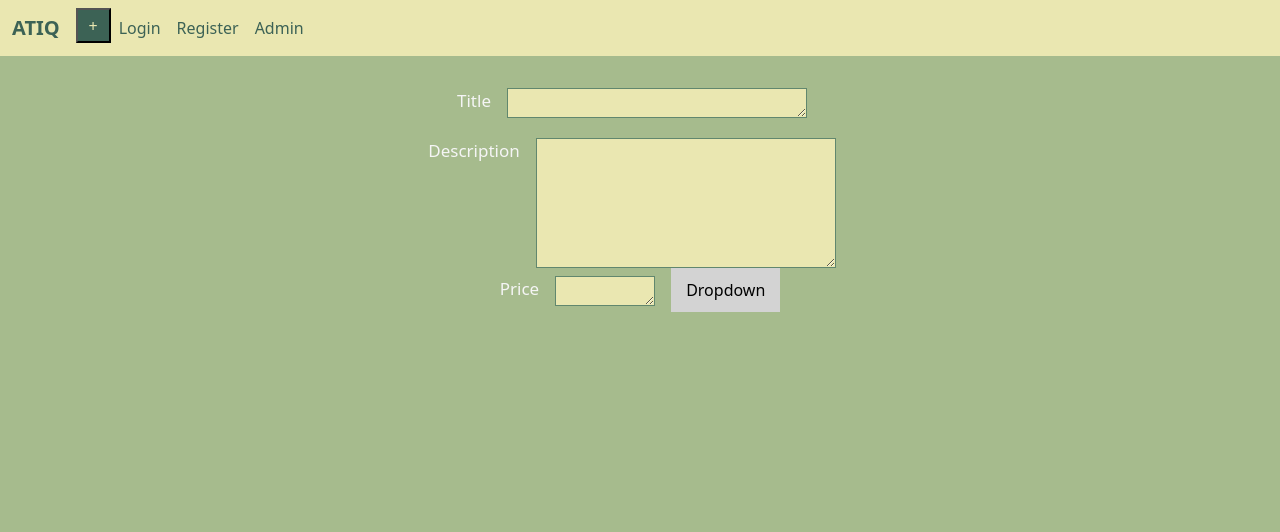
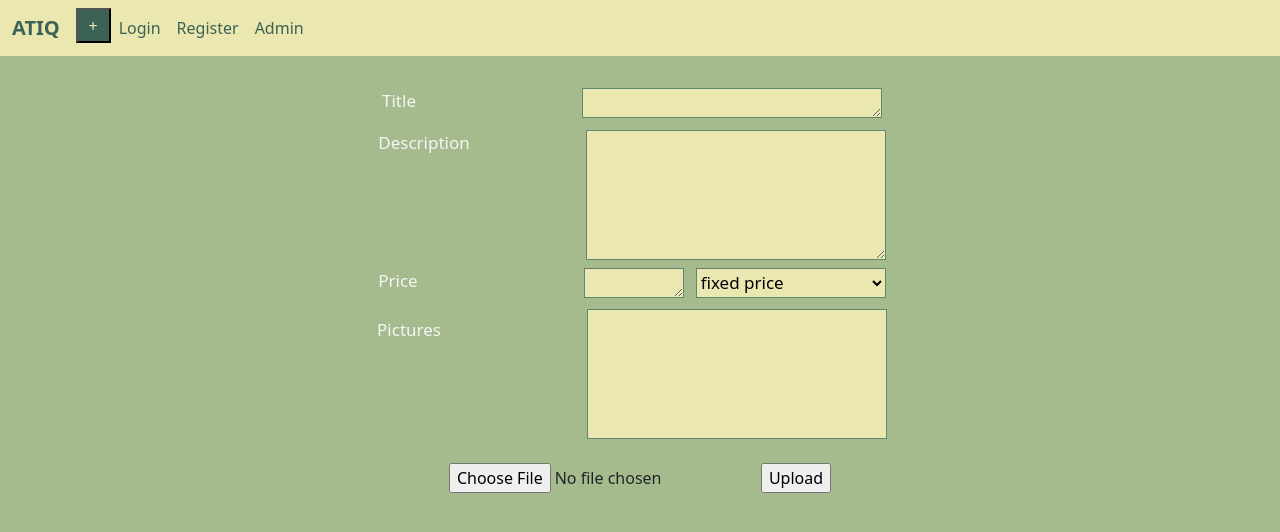
Before and after one commit to najminauca/Atiq, an Angular app in the folder client/: page /form in a window 1280 px wide. Shown: the top 532 px of the page. Built offline with nearby package versions, Linux system fonts and the light colour scheme.

Commit message:
added new forms to add product, can select pictures

```diff
--- a/client/src/app/components/form/form.component.html
+++ b/client/src/app/components/form/form.component.html
@@ -4,25 +4,35 @@
     <form (ngSubmit)="onSubmit()">
       <div class="title-input-container">
         <p class="title-input-label">Title</p>
+        <span></span>
         <textarea class="title-input-textarea" id="title_input"></textarea>
       </div>
       <div class="desciption-input-container">
         <p class="desciption-input-label">Description</p>
+        <span class="span-description"></span>
         <textarea class="desciption-input-textarea" id="description_input"></textarea>
       </div>
       <div class="price-input-container">
         <p class="price-input-label">Price</p>
+        <span></span>
         <textarea class="price-input-textarea" id="price_input"></textarea>
-        <!-- dropdown menu not yet working -->
-        <div class="price-input-dropdown">
-          <button class="price-input-dropdown-toggle">Dropdown</button>
-          <ul class="price-input-dropdown-menu">
-            <li><a href="#">Option 1</a></li>
-            <li><a href="#">Option 1</a></li>
-            <li><a href="#">Option 1</a></li>
-          </ul>
+        <select class="price-input-dropdown-select">
+          <option value="fixed price">fixed price</option>
+          <option value="negotiable">negotiable</option>
+        </select>
+      </div>
+      <div class="price-input-container">
+        <p class="picture-input-label">Pictures</p>
+        <span class="span-pictures"></span>
+        <div class="picture-input-area" id="picture-container">
+          <img *ngIf="selectedPicture" [src]="selectedPicture">
         </div>
       </div>
+      <br>
+      <form action="#">
+        <input type="file" accept="image/*">
+        <input type="submit" value="Upload">
+      </form>
     </form>
   </div>
 </div>
--- a/client/src/app/components/form/form.component.scss
+++ b/client/src/app/components/form/form.component.scss
@@ -1,4 +1,18 @@
 div {text-align: center}
+span {
+  width: 150px;
+  background: #A6BB8D;
+}
+
+.span-description {
+  width: 100px;
+  background: #A6BB8D;
+}
+
+.span-pictures {
+  width: 130px;
+  background: #A6BB8D;
+}
 
 .form-page {
   position: fixed;
@@ -37,7 +51,6 @@ div {text-align: center}
 }
 
 .desciption-input-label {
-  margin-top: 8px;
   margin-right: 16px;
   font-size: 17px;
   color: whitesmoke;
@@ -47,7 +60,6 @@ div {text-align: center}
   border: solid #61876E 1px;
   height: 130px;
   width: 300px;
-  margin-top: 8px;
   margin-right: 16px;
   font-size: 17px;
   background: #EAE7B1;
@@ -70,40 +82,37 @@ div {text-align: center}
   height: 30px;
   width: 100px;
   margin-top: 8px;
+  margin-right: 12px;
+  font-size: 17px;
+  background: #EAE7B1;
+}
+
+.price-input-dropdown-select {
+  border: solid #61876E 1px;
+  height: 30px;
+  width: 190px;
+  margin-top: 8px;
   margin-right: 16px;
   font-size: 17px;
   background: #EAE7B1;
 }
 
-.price-input-dropdown {
-  position: relative;
-  display: inline-block;
+.picture-input-container {
+  display: flex;
+  justify-content: center;
 }
 
-.price-input-dropdown-toggle {
-  background-color: lightgray;
-  padding: 10px 15px;
-  border: none;
-  cursor: pointer;
+.picture-input-label {
+  margin-top: 8px;
+  margin-right: 16px;
+  font-size: 17px;
+  color: whitesmoke;
 }
 
-.price-input-dropdown-menu {
-  position: absolute;
-  top: 100%;
-  left: 0;
-  z-index: 1;
-  display: none;
-  list-style: none;
-  background-color: lightgray;
-  padding: 10px 0;
-  margin: 0;
-  border: 1px solid gray;
+.picture-input-area {
+  border: solid #61876E 1px;
+  height: 130px;
+  width: 300px;
+  margin-right: 16px;
+  background: #EAE7B1;
 }
-
-.price-input-dropdown-menu li {
-  padding: 10px 15px;
-}
-
-.price-input-dropdown-menu a {
-  display: block;
-}
--- a/client/src/app/components/form/form.component.ts
+++ b/client/src/app/components/form/form.component.ts
@@ -6,8 +6,11 @@ import {Component, Input, OnInit} from '@angular/core';
   styleUrls: ['./form.component.scss']
 })
 export class FormComponent implements OnInit {
+  selectedPicture: string | ArrayBuffer;
 
-  constructor() { }
+  constructor() {
+    this.selectedPicture = ""
+  }
 
   ngOnInit(): void {
   }
@@ -16,4 +19,17 @@ export class FormComponent implements OnInit {
 
   }
 
+  selectPicture(event: any) {
+    /*
+    const file = event.target.files[0];
+    const reader = new FileReader();
+
+    reader.onload = (e) => {
+      this.selectedPicture = reader.result;
+    };
+
+    reader.readAsDataURL(file);
+    */
+  }
+
 }
```
